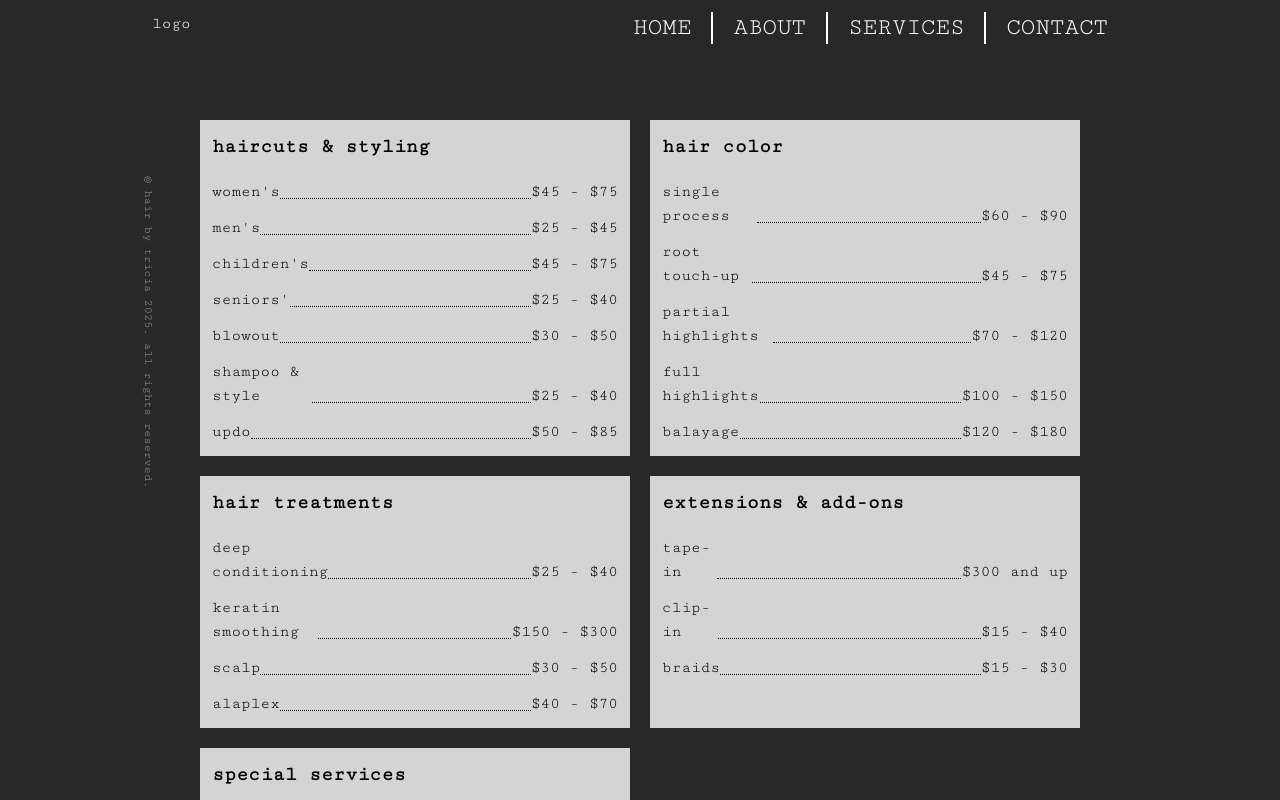
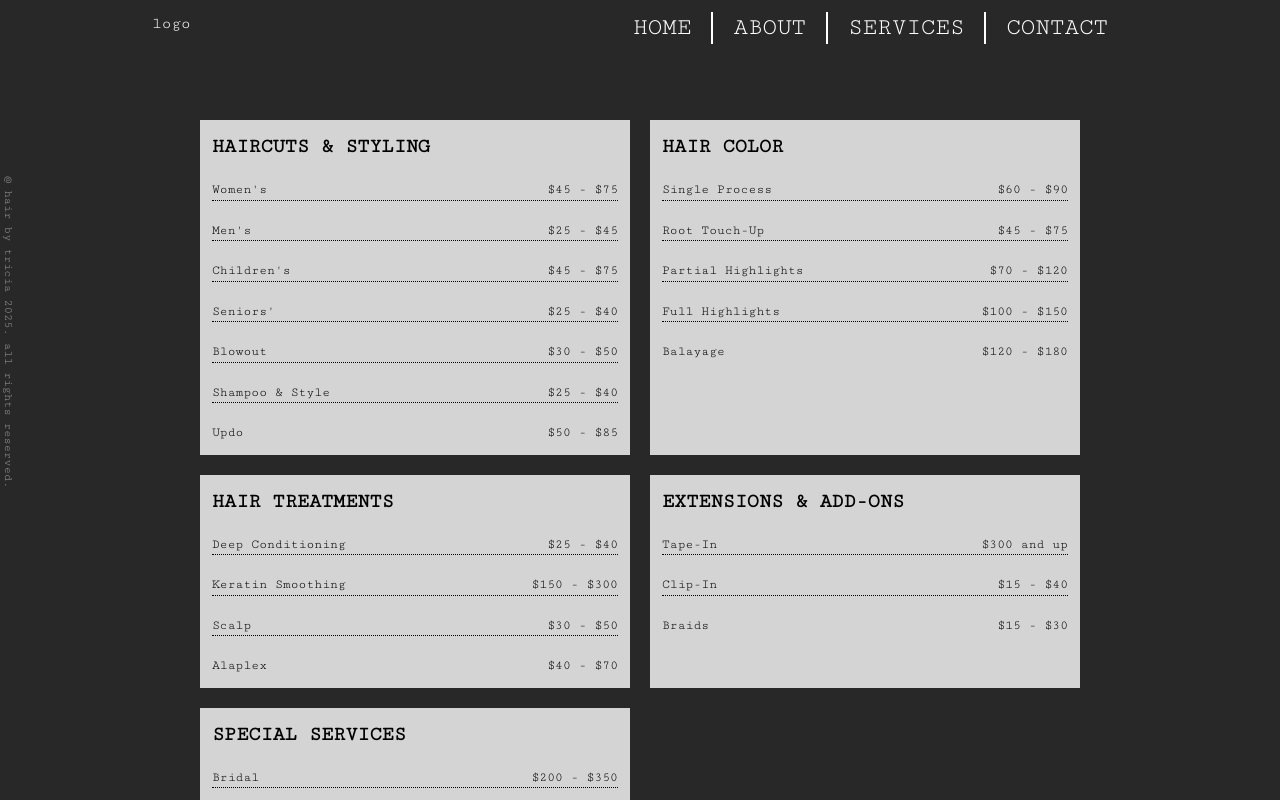
Before and after one commit to jentdev/hair-by-tricia, a React (Vite) app: page /services in a window 1280 px wide. Shown: the top 800 px of the page. Built offline with nearby package versions, Linux system fonts and the light colour scheme.

Commit message:
updated styling for price list

```diff
--- a/src/index.css
+++ b/src/index.css
@@ -133,20 +133,24 @@
     @apply bg-white/80 text-black p-3 flex gap-5 flex-col;
   }
   .service h3 {
-    @apply text-xl font-bold;
+    @apply text-xl font-bold uppercase;
   }
   .service .type {
-    @apply flex flex-col gap-3;
+    @apply flex flex-col gap-5 text-[13px];
   }
   .service .price {
-    @apply flex flex-col sm:flex-row justify-between;
+    @apply flex flex-col sm:flex-row justify-between border-b border-dotted;
+  }
+  .service .price:last-child {
+    @apply border-none;
   }
   .service .price .style {
-    @apply flex grow;
+    @apply flex capitalize;
   }
   .service .range {
-    @apply self-end border-l border-b border-r border-dotted sm:border-none;
+    @apply flex justify-end;
   }
+
 
   /* .service .range::before {
     content: '';
@@ -157,7 +161,7 @@
     border-bottom: 1px dotted black;
   } */
   .service .price .style::after {
-    @apply content-[''] grow w-full mb-[5px] overflow-hidden border-b border-dotted;
+    /* @apply content-[''] w-full mb-[5px] overflow-hidden sm:border-b border-dotted; */
     /* content: '';
     flex: 1;
     width: 100%;
@@ -168,7 +172,7 @@
 
   /* footer */
   footer .slogan {
-    @apply absolute bottom-7 sm:bottom-10  sm:right-10 md:right-15 text-[15px] sm:text-2xl md:text-3xl uppercase;
+    @apply absolute bottom-7 sm:bottom-10 sm:right-10 md:right-15 text-[15px] sm:text-2xl md:text-3xl uppercase;
   }
   footer .white-rect {
     @apply absolute bottom-0 right-0 h-1/8 sm:h-1/7 md:h-1/6 w-4/5 md:w-3/5 bg-white/20
@@ -176,7 +180,7 @@
 
   /* copyright */
   .copyright {
-    @apply text-xs w-dvh max-w-[500px] fixed top-[20vh] rotate-90 origin-bottom-left opacity-50;
+    @apply text-xs w-dvh max-w-[500px] fixed left-0 top-[20vh] rotate-90 origin-bottom-left opacity-50;
   }
 
 }
```
